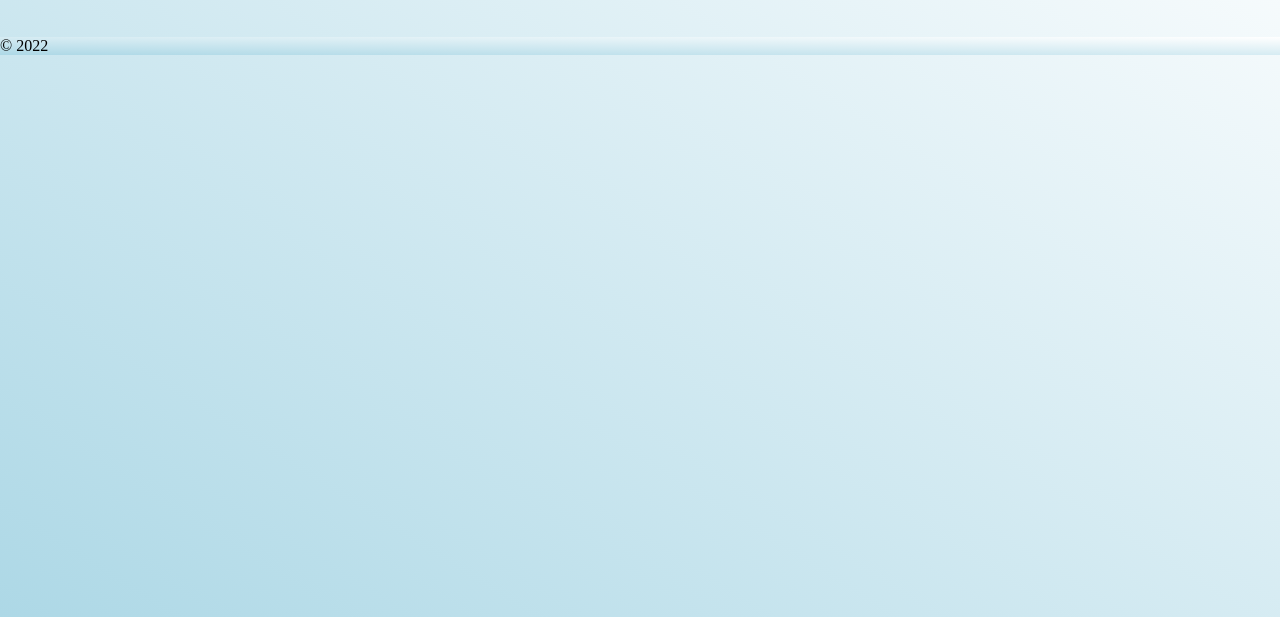
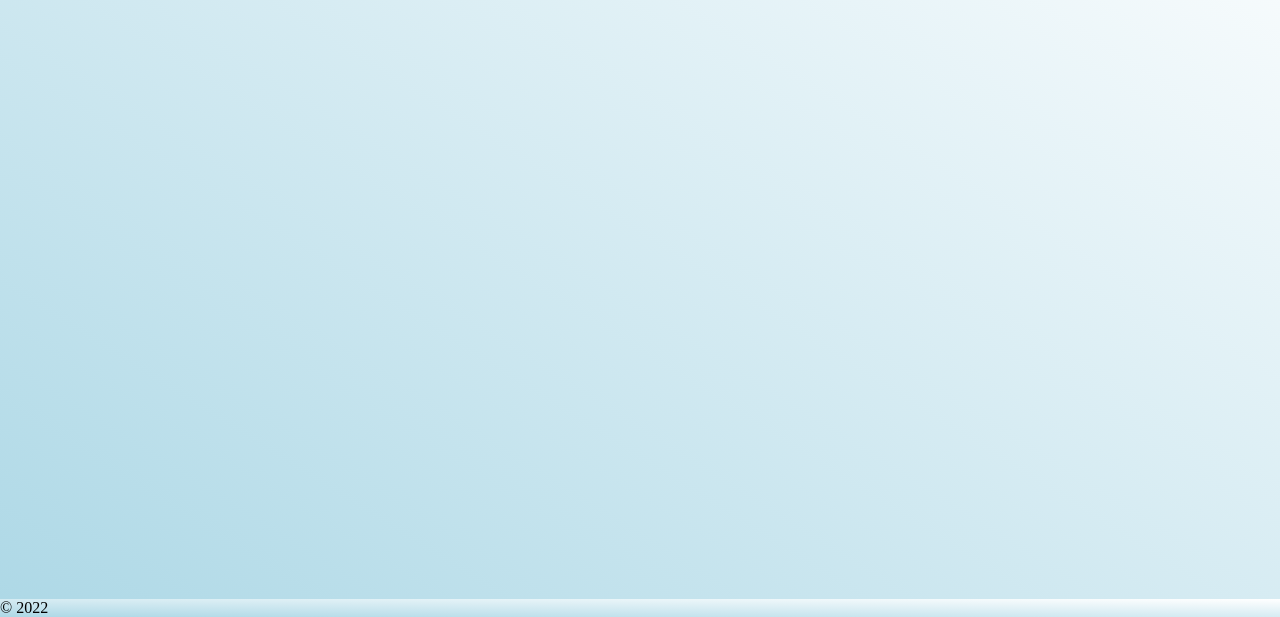
Before and after one commit to sanyicz/sanyicz.github.io, a plain HTML site: page about.html in a window 1280 px wide. Shown: the part 183-800 px from the top of the page. Drawn offline with Linux system fonts and the light colour scheme.

Commit message:
Update style.css

```diff
--- a/style.css
+++ b/style.css
@@ -128,9 +128,9 @@ a.menu2 { /* links that have class=menu2 */
 
 #footer {
 	background-image: linear-gradient(to top right, lightblue, white);
-	/* position: fixed;
-    bottom: 0%;
-	width: 100%; */
+	position: absolute;
+    	bottom: 0;
+	width: 100%;
 }
 
 /* ul { */
```
